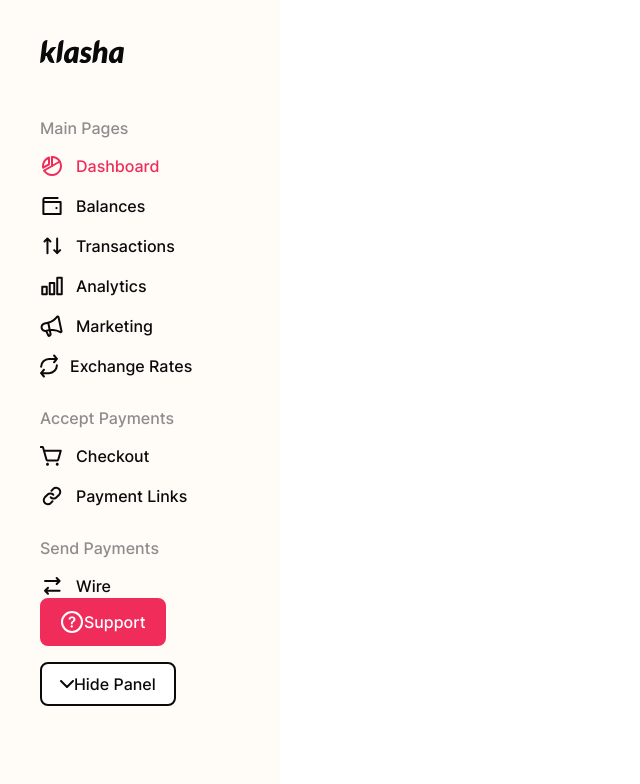
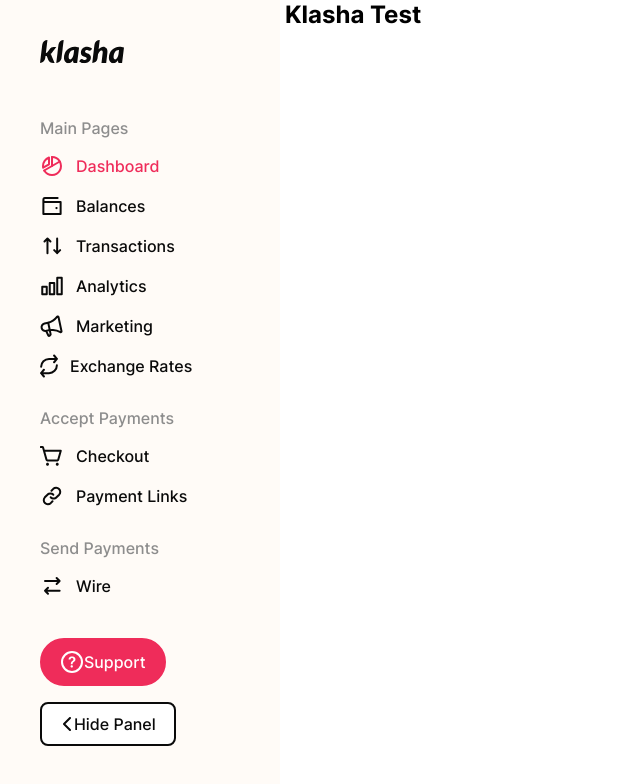
Before and after one commit to Taiwobello/klasha-assessment, a Next.js app: page / in a window 1280 px wide. Shown: the top 784 px of the page, without its empty margins (0-640 px from the left). Built offline with nearby package versions, Linux system fonts and the light colour scheme.

Commit message:
add sidebar sliding animation

```diff
--- a/src/components/layout/Layout.module.scss
+++ b/src/components/layout/Layout.module.scss
@@ -48,4 +48,43 @@
       }
     }
   }
+
+  .right-btn {
+    position: absolute;
+    bottom: 4rem;
+    left: 2rem;
+    opacity: 0;
+    z-index: -1;
+    background: transparent;
+    border: none;
+
+    &.active {
+      opacity: 1;
+      z-index: 1;
+    }
+
+    .right-arrow {
+      transform: rotate(270deg);
+      height: 1.5rem;
+    }
+  }
+
+  .support-btn {
+    border-radius: 4rem;
+    margin-top: 4rem;
+  }
+
+  .left-arrow {
+    transform: rotate(90deg);
+  }
+
+  .main-content {
+    width: 100%;
+    margin-left: 28.5rem;
+    transition: 0.3s ease-out;
+
+    &.collapse {
+      margin-left: 7rem;
+    }
+  }
 }
--- a/src/components/layout/Layout.tsx
+++ b/src/components/layout/Layout.tsx
@@ -87,7 +87,13 @@
           />{" "}
         </Button>
       </div>
-      <main>{children}</main>
+      <main
+        className={[styles["main-content"], collapse && styles.collapse].join(
+          " "
+        )}
+      >
+        {children}
+      </main>
     </section>
   );
 };
```
